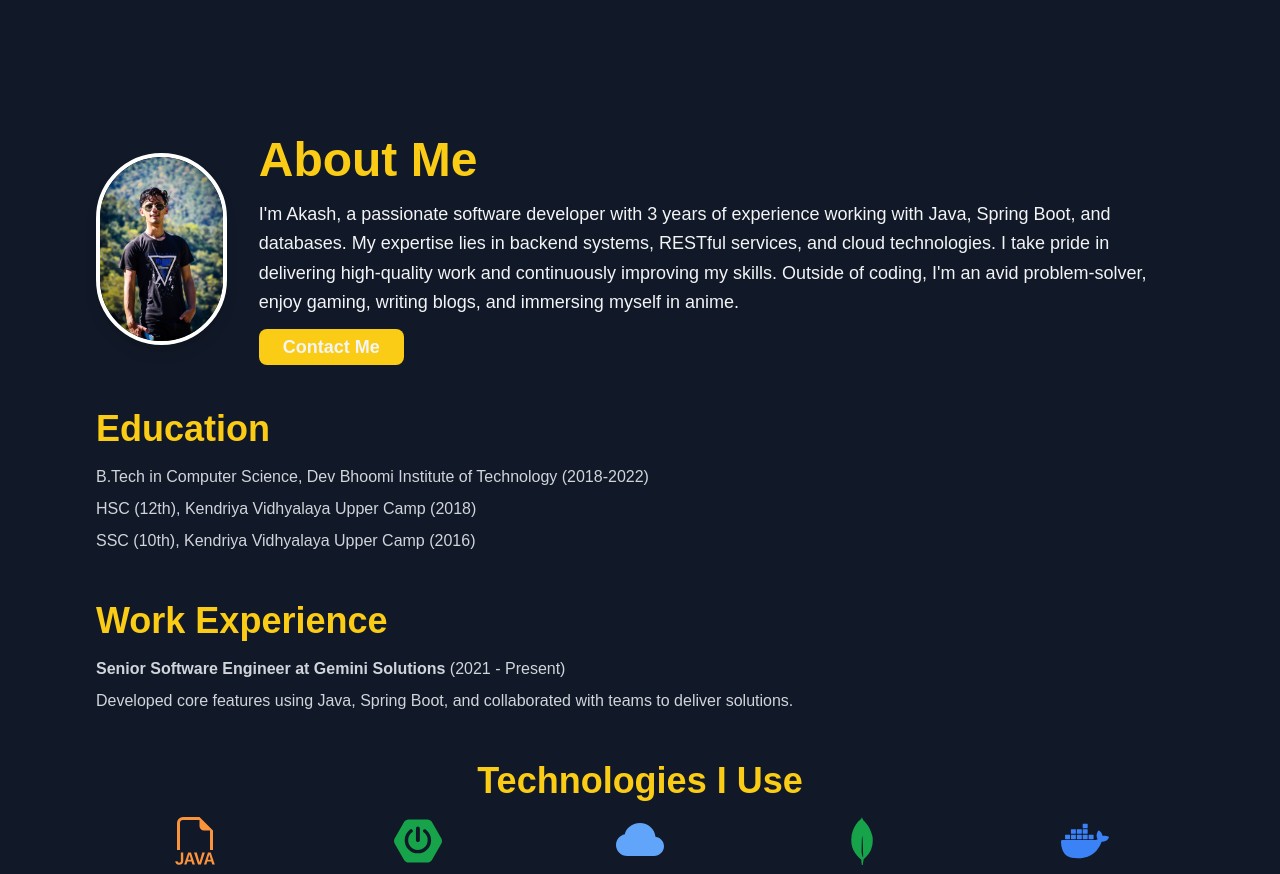
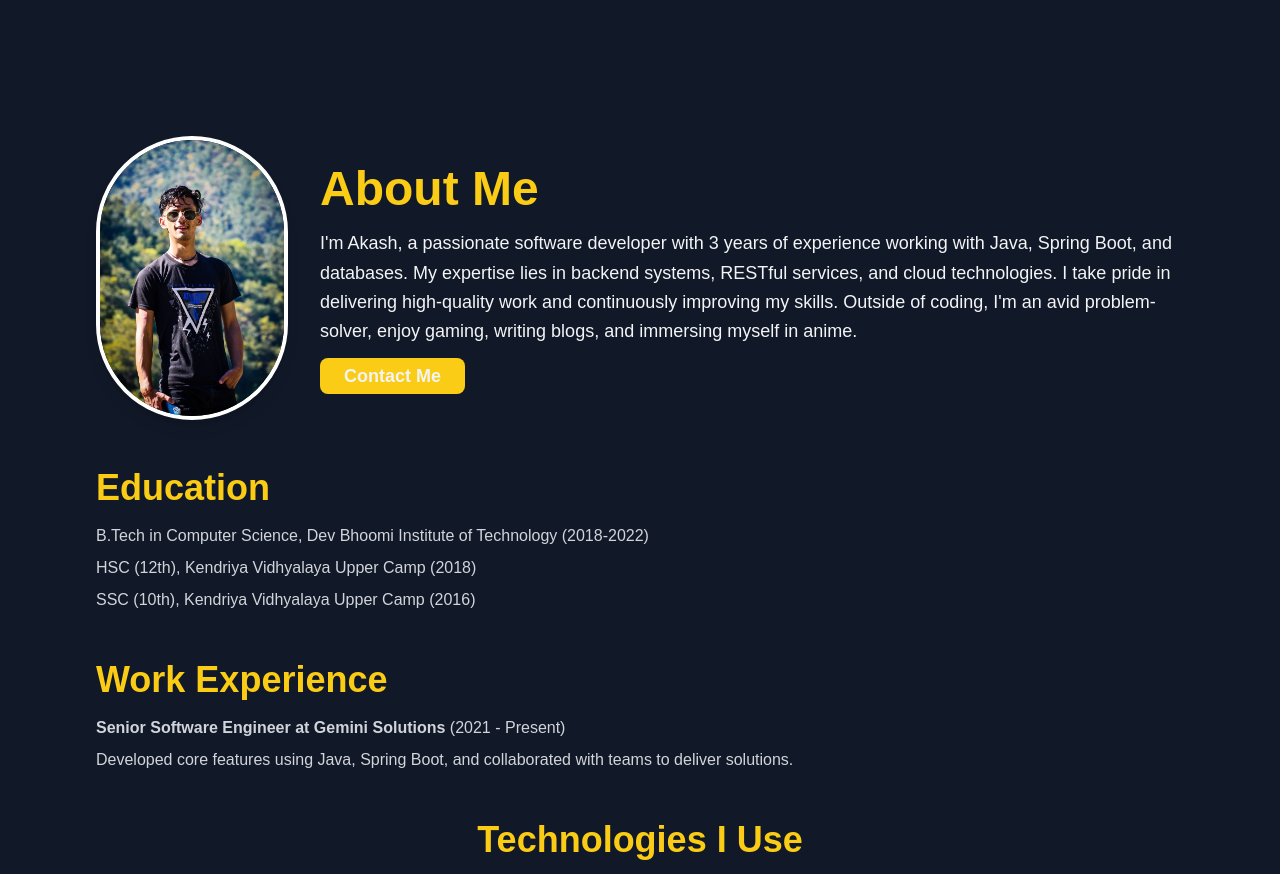
Before and after one commit to imakashgusain/Portfolio, a Next.js app: page / in a window 1280 px wide. Shown: the part 840-1714 px from the top of the page. Built offline with nearby package versions, Linux system fonts and the light colour scheme.

Commit message:
replace img with next/Image

```diff
--- a/app/about/page.jsx
+++ b/app/about/page.jsx
@@ -1,4 +1,5 @@
 import React from "react";
+import Image from "next/image";
 import { BsFiletypeJava, BsFillCloudFill, BsGit, BsGithub } from "react-icons/bs";
 import { SiSpringboot, SiMongodb, SiDocker, SiJavascript, SiReact, SiLinux, SiPostman, SiIntellijidea, SiVisualstudio } from "react-icons/si";
 
@@ -6,11 +7,13 @@ function About() {
   return (
     <div id="about" className="flex flex-col items-center justify-center min-h-screen text-gray-100 bg-gray-900 max-w-6xl mx-auto p-8 space-y-12">
       <div className="flex flex-col md:flex-row items-center w-full gap-8">
-        <img
-          src="/akash.jpg"
-          alt="Akash Singh Gusain"
-          className="rounded-full w-48 h-48 object-cover shadow-lg border-4 border-white transition-transform transform hover:scale-105"
-        />
+      <Image
+  src="/akash.jpg"
+  alt="Akash Singh Gusain"
+  width={192} // Specify dimensions or use `layout="intrinsic"` for automatic sizing
+  height={192}
+  className="rounded-full object-cover shadow-lg border-4 border-white transition-transform transform hover:scale-105"
+/>
         <div className="text-left">
           <h1 className="text-5xl font-bold mb-4 text-yellow-400">About Me</h1>
           <p className="text-lg leading-relaxed mb-4">
```
